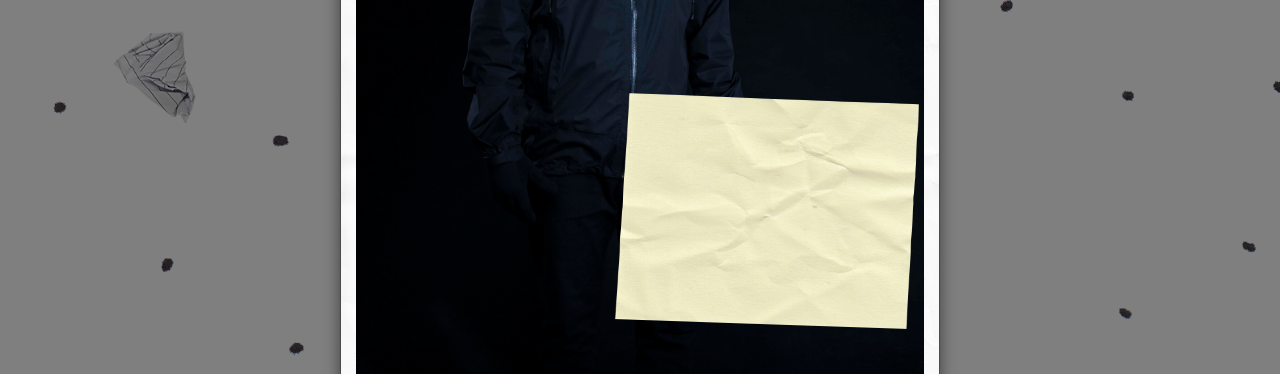
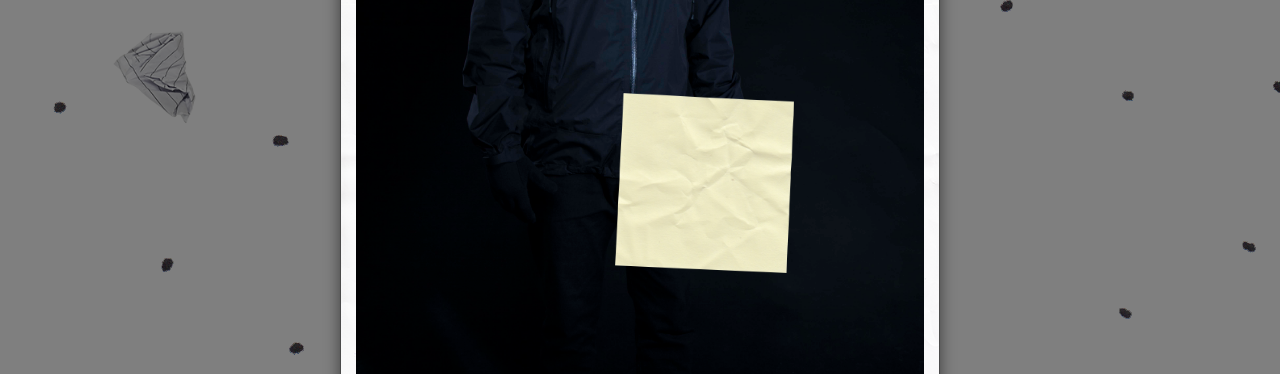
Before and after one commit to oceansofaasen/CVBachelor, a plain HTML site: page index.html in a window 1280 px wide. Both pictures are taken after a click on the picture 160 px from the left and 489 px from the top of the page. Shown: the part 426-800 px from the top of the page. Drawn offline with nearby package versions, Linux system fonts and the light colour scheme.

Commit message:
upate popup

```diff
--- a/index.html
+++ b/index.html
@@ -55,7 +55,7 @@
       <div class="modal-body">
         <p>Modal body</p>
         <img id="content" class="img-responsive" src="pics/psvmejn.jpg">
-        <img id="sticker" src="pics/gul1.png" width="304" height="236">
+        <img id="sticker" class="img-responsive" src="pics/gul1.png" width="30%" height="236">
       </div>
     </div><!-- /.modal-content -->
   </div><!-- /.modal-dialog -->
```
